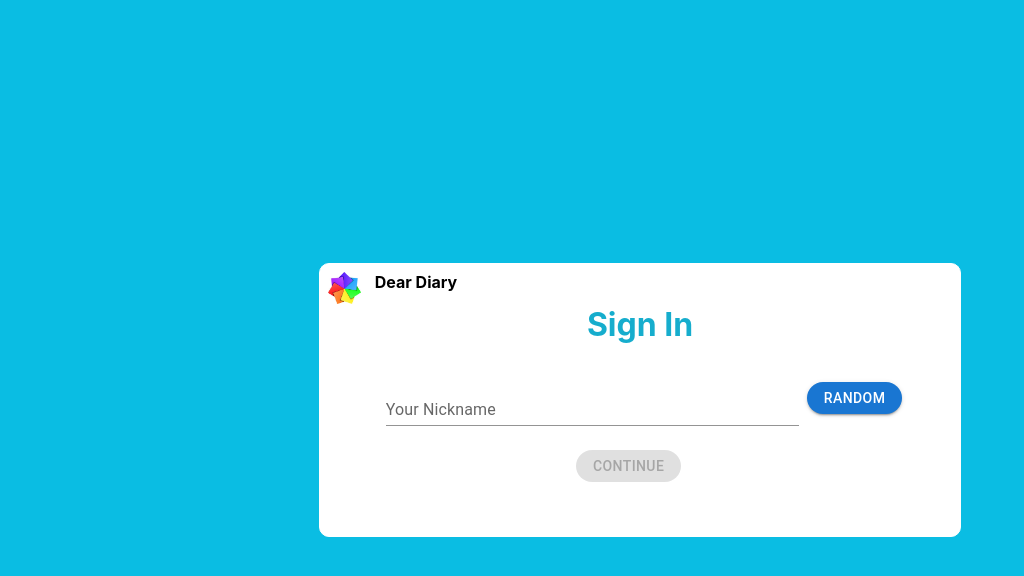
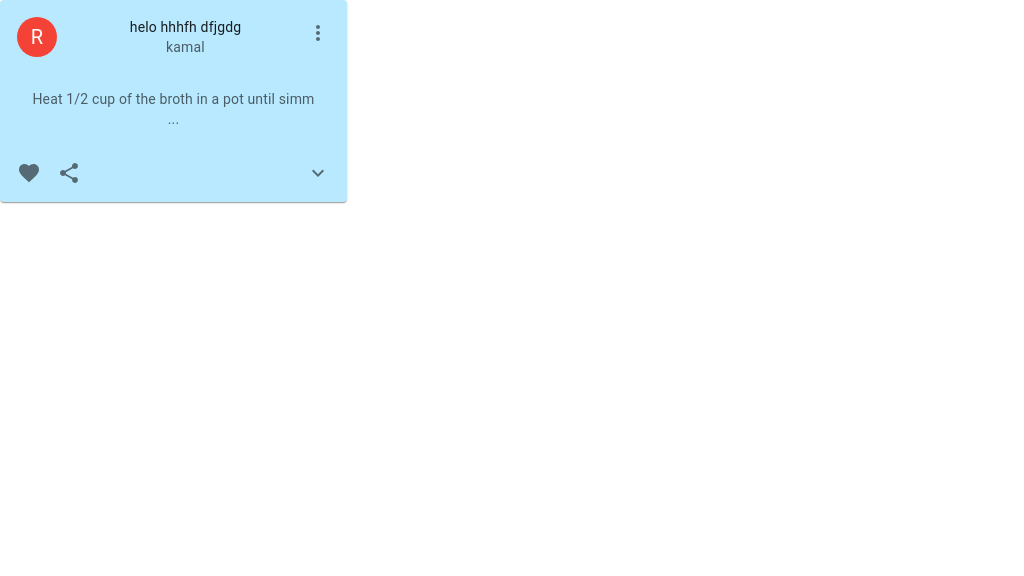
Before and after one commit to fcodelabs/training-web, a React (Create React App) app: page / in a window 1280 px wide. Shown: the top 576 px of the page, without its empty margins (0-1024 px from the left). Built offline with nearby package versions, Linux system fonts and the light colour scheme.

Commit message:
Created DiaryCard

```diff
--- a/package.json
+++ b/package.json
@@ -5,6 +5,7 @@
   "dependencies": {
     "@emotion/react": "^11.10.5",
     "@emotion/styled": "^11.10.5",
+    "@mui/icons-material": "^5.10.9",
     "@mui/material": "^5.10.12",
     "@testing-library/jest-dom": "^5.14.1",
     "@testing-library/react": "^12.1.2",
--- a/src/App.js
+++ b/src/App.js
@@ -2,14 +2,16 @@ import logo from './logo.svg';
 import './App.css';
 import SignInPage from '../src/pages/SignInPage/SignInPage'
 import Dashboard from '../src/pages/Dashboard/Dashboard'
+import DiaryCard from '../src/components/DiaryCard/DiaryCard'
 import {BrowserRouter,Route,Routes}from 'react-router-dom'
 function App() {
   return (
     <div className="App">
       <BrowserRouter>
       <Routes>
-      <Route exact path="/"element={<SignInPage/>}/>
-      <Route path="Dashboard"element={<Dashboard/>}/>
+      {/* <Route exact path="/"element={<SignInPage/>}/>
+      <Route path="Dashboard"element={<Dashboard/>}/> */}
+      <Route path="/"element={<DiaryCard/>}/>
       </Routes>
       </BrowserRouter>
     </div>
--- /dev/null
+++ b/src/components/DiaryCard/DiaryCard.css
@@ -0,0 +1,5 @@
+.DiaryCard{
+    border: 1px solid transparent;
+    background-color: #B9E9FF !important;
+    border-radius: 10px;
+}
--- /dev/null
+++ b/src/components/DiaryCard/DiaryCard.jsx
@@ -0,0 +1,108 @@
+import * as React from 'react';
+import {useEffect,useState} from 'react';
+import { styled } from '@mui/material/styles';
+import Card from '@mui/material/Card';
+import CardHeader from '@mui/material/CardHeader';
+import CardMedia from '@mui/material/CardMedia';
+import CardContent from '@mui/material/CardContent';
+import CardActions from '@mui/material/CardActions';
+import Collapse from '@mui/material/Collapse';
+import Avatar from '@mui/material/Avatar';
+import IconButton from '@mui/material/IconButton';
+import Typography from '@mui/material/Typography';
+import { red } from '@mui/material/colors';
+import FavoriteIcon from '@mui/icons-material/Favorite';
+import ShareIcon from '@mui/icons-material/Share';
+import ExpandMoreIcon from '@mui/icons-material/ExpandMore';
+import MoreVertIcon from '@mui/icons-material/MoreVert';
+import './DiaryCard.css'
+
+const ExpandMore = styled((props) => {
+  const { expand, ...other } = props;
+  return <IconButton {...other} />;
+})(({ theme, expand }) => ({
+  transform: !expand ? 'rotate(0deg)' : 'rotate(180deg)',
+  marginLeft: 'auto',
+  transition: theme.transitions.create('transform', {
+    duration: theme.transitions.duration.shortest,
+  }),
+}));
+
+export default function DiaryCard(props) {
+
+
+const titleText="helo hhhfh dfjgdg"
+const name="kamal"
+var temp1=" Heat 1/2 cup of the broth in a pot until simmering, add saffron  "
+const[description1,setDiscription1]=useState("")
+const[description2,setDiscription2]=useState("")
+const[dot,setDot]=useState('')
+ useEffect(()=>{
+         if(temp1.length>10){
+            setDiscription1(temp1.substring(0,temp1.length-20))
+            setDiscription2(temp1.substring(temp1.length-20,temp1.length))
+            if(expanded==false){
+                setDot('block')
+            }else{
+                setDot('none')
+            }
+
+         }else{
+            setDiscription1(temp1)
+            setDiscription2("")
+         }
+ })
+  const [expanded, setExpanded] = useState(false);
+
+  const handleExpandClick = () => {
+    setExpanded(!expanded);
+
+  };
+
+  return (
+    <Card sx={{ maxWidth: 345 }} className='DiaryCard'>
+      <CardHeader
+        avatar={
+          <Avatar sx={{ bgcolor: red[500] }} aria-label="recipe">
+            R
+          </Avatar>
+        }
+        action={
+          <IconButton aria-label="settings">
+            <MoreVertIcon />
+          </IconButton>
+        }
+        title={titleText}
+        subheader={name}
+      />
+
+      <CardContent>
+        <Typography className='mainText' variant="body2" color="text.secondary">
+         {description1}<span className='dots' style={{display:dot}}>...</span>
+         <Collapse className='restOfTheText' in={expanded} timeout="auto" unmountOnExit  >
+         {description2}</Collapse>
+
+        </Typography>
+      </CardContent>
+
+
+
+      <CardActions disableSpacing>
+        <IconButton aria-label="add to favorites">
+          <FavoriteIcon />
+        </IconButton>
+        <IconButton aria-label="share">
+          <ShareIcon />
+        </IconButton>
+        <ExpandMore
+          expand={expanded}
+          onClick={handleExpandClick}
+          aria-expanded={expanded}
+          aria-label="show more"
+        >
+          <ExpandMoreIcon />
+        </ExpandMore>
+      </CardActions>
+    </Card>
+  );
+}
```
Also changed, not shown: 1 other file (tests, documents, lock files or other folders).
